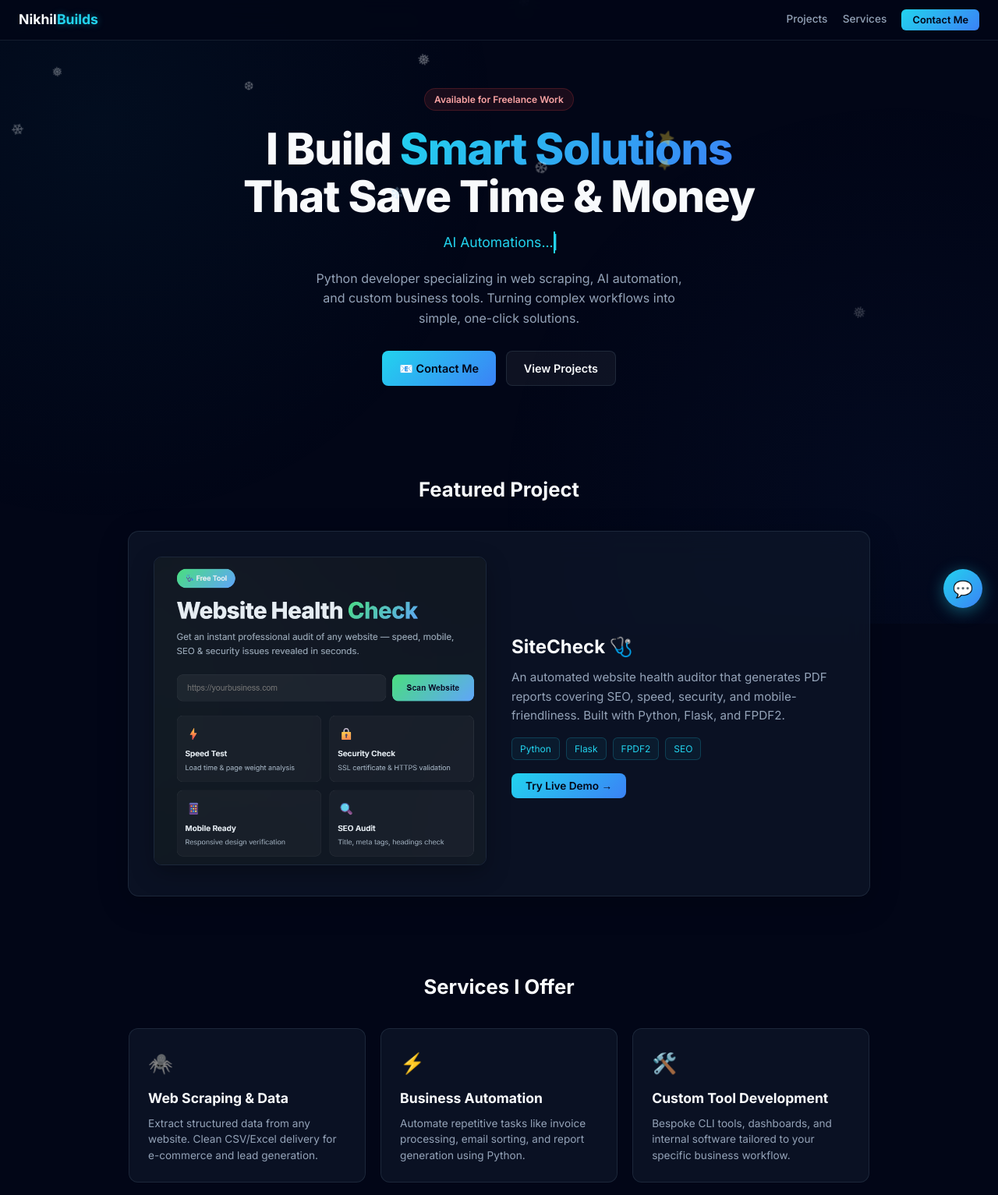
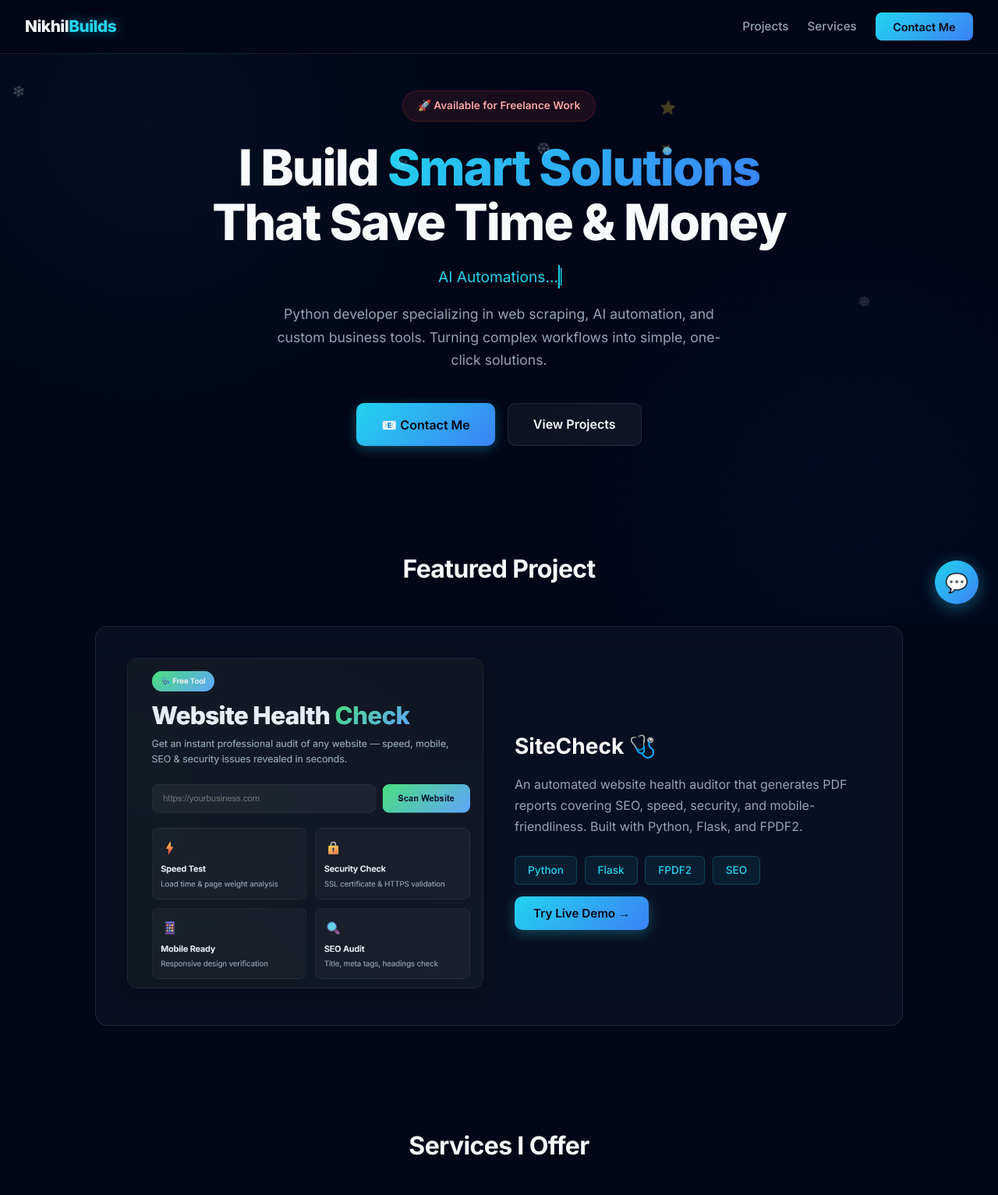
Before and after one commit to imnick009/nikhilbuilds-portfolio, a plain HTML site: page index.html in a window 1280 px wide. Shown: the top 1533 px of the page at 78% size. Drawn offline with Linux system fonts and the light colour scheme.

Commit message:
Update index.html

```diff
--- a/index.html
+++ b/index.html
@@ -10,8 +10,8 @@
     <style>
         :root {
             --bg: #020617;
-            --panel: rgba(15, 23, 42, 0.7);
-            --line: rgba(186, 230, 253, 0.1);
+            --panel: rgba(15, 23, 42, 0.6);
+            --line: rgba(148, 163, 184, 0.15);
             --text: #f8fafc;
             --muted: #94a3b8;
             --accent: #22d3ee;
@@ -21,147 +21,138 @@
         * { margin: 0; padding: 0; box-sizing: border-box; font-family: 'Inter', sans-serif; scroll-behavior: smooth; }
         body { background: var(--bg); color: var(--text); line-height: 1.6; overflow-x: hidden; position: relative; min-height: 100vh; }
 
+        /* Subtle Premium Background */
         body::before {
             content: ''; position: fixed; inset: 0;
-            background: radial-gradient(circle at 10% 20%, rgba(34, 211, 238, 0.04) 0%, transparent 40%),
-                        radial-gradient(circle at 90% 80%, rgba(59, 130, 246, 0.04) 0%, transparent 40%);
+            background: radial-gradient(circle at 15% 20%, rgba(34, 211, 238, 0.05) 0%, transparent 40%),
+                        radial-gradient(circle at 85% 80%, rgba(59, 130, 246, 0.05) 0%, transparent 40%);
             z-index: -1; pointer-events: none;
         }
 
-        /* Subtle Falling Animation */
+        /* Elegant Falling Animation (Background only) */
         .falling-item {
-            position: fixed; top: -50px; z-index: 0; /* Changed to 0 so it stays behind content */
+            position: fixed; top: -50px; z-index: 0;
             user-select: none; pointer-events: none;
             animation-name: fallSwing; animation-timing-function: linear;
         }
         @keyframes fallSwing {
             0% { transform: translateY(0) rotate(0deg) translateX(0); opacity: 0; }
-            10% { opacity: 0.4; } /* More subtle */
-            50% { transform: translateY(50vh) rotate(180deg) translateX(30px); }
-            100% { transform: translateY(110vh) rotate(360deg) translateX(-30px); opacity: 0; }
+            10% { opacity: 0.3; }
+            50% { transform: translateY(50vh) rotate(180deg) translateX(20px); }
+            100% { transform: translateY(110vh) rotate(360deg) translateX(-20px); opacity: 0; }
         }
 
-        /* Compact Header */
+        /* SLEEK HEADER */
         header {
             position: fixed; top: 0; left: 0; right: 0; z-index: 1000;
             background: rgba(2, 6, 23, 0.85); backdrop-filter: blur(12px);
-            border-bottom: 1px solid var(--line); padding: 0.7rem 1.5rem;
+            border-bottom: 1px solid var(--line); padding: 1rem 2rem;
             display: flex; justify-content: space-between; align-items: center;
         }
-        .logo { font-weight: 700; font-size: 1.1rem; text-decoration: none; color: var(--text); }
-        .logo span { color: var(--accent); text-shadow: 0 0 10px rgba(34, 211, 238, 0.4); }
-        nav { display: flex; gap: 1.2rem; align-items: center; }
-        nav a { color: var(--muted); text-decoration: none; font-size: 0.85rem; font-weight: 500; transition: color 0.2s; }
-        nav a:hover { color: var(--accent); }
+        .logo { font-weight: 800; font-size: 1.3rem; text-decoration: none; color: var(--text); letter-spacing: -0.5px; }
+        .logo span { color: var(--accent); text-shadow: 0 0 15px rgba(34, 211, 238, 0.5); }
+        nav { display: flex; gap: 1.5rem; align-items: center; }
+        nav a { color: var(--muted); text-decoration: none; font-size: 0.95rem; font-weight: 500; transition: color 0.2s; }
+        nav a:hover { color: var(--text); }
         .nav-btn {
-            background: var(--gradient); color: #020617; padding: 6px 14px;
-            border-radius: 6px; font-weight: 600; cursor: pointer; border: none;
-            font-size: 0.8rem; transition: all 0.3s;
+            background: var(--gradient); color: #020617; padding: 0.6rem 1.4rem;
+            border-radius: 8px; font-weight: 600; cursor: pointer; border: none;
+            font-size: 0.9rem; transition: all 0.3s;
         }
         .nav-btn:hover { transform: translateY(-1px); box-shadow: 0 4px 15px rgba(34, 211, 238, 0.4); }
 
-        /* Tighter Hero Section */
-        .hero { min-height: 70vh; display: flex; flex-direction: column; align-items: center; justify-content: center; text-align: center; padding: 5rem 1.5rem 2rem; }
-        .badge { background: rgba(239, 68, 68, 0.1); color: #fca5a5; padding: 4px 12px; border-radius: 99px; font-size: 0.75rem; font-weight: 600; margin-bottom: 1.2rem; border: 1px solid rgba(239, 68, 68, 0.2); }
-        h1 { font-size: clamp(2rem, 5vw, 3.5rem); font-weight: 800; letter-spacing: -0.02em; margin-bottom: 0.8rem; line-height: 1.1; }
+        /* BALANCED HERO SECTION */
+        .hero { min-height: 80vh; display: flex; flex-direction: column; align-items: center; justify-content: center; text-align: center; padding: 6rem 2rem 3rem; }
+        .badge { background: rgba(239, 68, 68, 0.1); color: #fca5a5; padding: 0.5rem 1.2rem; border-radius: 99px; font-size: 0.85rem; font-weight: 600; margin-bottom: 1.5rem; border: 1px solid rgba(239, 68, 68, 0.2); }
+        h1 { font-size: clamp(2.5rem, 6vw, 4rem); font-weight: 800; letter-spacing: -0.03em; margin-bottom: 1.2rem; line-height: 1.1; }
         h1 span { background: var(--gradient); -webkit-background-clip: text; -webkit-text-fill-color: transparent; }
 
-        .typing-container {
-            font-family: 'Fira Code', monospace;
-            font-size: 1.1rem;
-            color: var(--accent);
-            margin-bottom: 1.5rem;
-            height: 1.5rem;
-        }
+        .typing-container { font-family: 'Fira Code', monospace; font-size: 1.2rem; color: var(--accent); margin-bottom: 1.5rem; height: 1.5rem; }
         .cursor { display: inline-block; width: 2px; background-color: var(--accent); animation: blink 1s infinite; }
         @keyframes blink { 0%, 100% { opacity: 1; } 50% { opacity: 0; } }
 
-        .sub { color: var(--muted); font-size: 1rem; max-width: 500px; margin-bottom: 1.8rem; }
-        .cta-group { display: flex; gap: 0.8rem; flex-wrap: wrap; justify-content: center; }
-        .btn { padding: 10px 22px; border-radius: 8px; font-weight: 600; text-decoration: none; transition: all 0.3s; cursor: pointer; border: none; font-size: 0.9rem; }
-        .btn-primary { background: var(--gradient); color: #020617; }
-        .btn-primary:hover { transform: translateY(-2px); box-shadow: 0 8px 25px rgba(34, 211, 238, 0.3); }
+        .sub { color: var(--muted); font-size: 1.1rem; max-width: 600px; margin-bottom: 2.5rem; line-height: 1.7; }
+        .cta-group { display: flex; gap: 1rem; flex-wrap: wrap; justify-content: center; }
+        .btn { padding: 0.85rem 2rem; border-radius: 10px; font-weight: 600; text-decoration: none; transition: all 0.3s; cursor: pointer; border: none; font-size: 1rem; }
+        .btn-primary { background: var(--gradient); color: #020617; box-shadow: 0 4px 15px rgba(34, 211, 238, 0.3); }
+        .btn-primary:hover { transform: translateY(-2px); box-shadow: 0 8px 25px rgba(34, 211, 238, 0.5); }
         .btn-secondary { background: rgba(255, 255, 255, 0.05); color: var(--text); border: 1px solid var(--line); }
         .btn-secondary:hover { background: rgba(255, 255, 255, 0.1); border-color: var(--accent); }
 
-        /* Tighter Sections */
-        .section { padding: 3rem 1.5rem; max-width: 1000px; margin: 0 auto; }
-        .section-title { font-size: 1.6rem; font-weight: 700; margin-bottom: 2rem; text-align: center; }
+        /* PERFECTLY SPACED SECTIONS */
+        .section { padding: 4rem 2rem; max-width: 1100px; margin: 0 auto; }
+        .section-title { font-size: 2rem; font-weight: 700; margin-bottom: 3rem; text-align: center; letter-spacing: -0.02em; }
 
         .project-card {
-            background: var(--panel); backdrop-filter: blur(20px);
-            border: 1px solid var(--line); border-radius: 14px;
-            padding: 2rem; display: grid; grid-template-columns: 1fr 1fr; gap: 2rem; align-items: center;
-            box-shadow: 0 10px 40px rgba(0, 0, 0, 0.2);
-            transition: all 0.3s;
+            background: var(--panel); backdrop-filter: blur(16px);
+            border: 1px solid var(--line); border-radius: 16px;
+            padding: 2.5rem; display: grid; grid-template-columns: 1fr 1fr; gap: 2.5rem; align-items: center;
+            transition: all 0.3s ease;
         }
-        .project-card:hover { border-color: rgba(34, 211, 238, 0.3); box-shadow: 0 15px 50px rgba(34, 211, 238, 0.1); }
-        @media(max-width: 768px) { .project-card { grid-template-columns: 1fr; padding: 1.5rem; } }
+        .project-card:hover { border-color: rgba(34, 211, 238, 0.3); transform: translateY(-4px); box-shadow: 0 20px 40px rgba(0, 0, 0, 0.3); }
+        @media(max-width: 850px) { .project-card { grid-template-columns: 1fr; padding: 2rem; } }
 
-        .project-img img { width: 100%; border-radius: 10px; box-shadow: 0 10px 30px rgba(0, 0, 0, 0.3); border: 1px solid var(--line); }
-        .project-info h3 { font-size: 1.5rem; margin-bottom: 0.5rem; }
-        .project-info p { color: var(--muted); margin-bottom: 1rem; font-size: 0.95rem; }
-        .tags { display: flex; gap: 0.5rem; margin-bottom: 1.2rem; flex-wrap: wrap; }
-        .tag { background: rgba(34, 211, 238, 0.05); padding: 4px 10px; border-radius: 6px; font-size: 0.75rem; color: var(--accent); border: 1px solid rgba(34, 211, 238, 0.2); }
+        .project-img img { width: 100%; border-radius: 12px; box-shadow: 0 10px 30px rgba(0, 0, 0, 0.3); border: 1px solid var(--line); }
+        .project-info h3 { font-size: 1.75rem; margin-bottom: 0.8rem; font-weight: 700; }
+        .project-info p { color: var(--muted); margin-bottom: 1.5rem; font-size: 1rem; line-height: 1.7; }
+        .tags { display: flex; gap: 0.6rem; margin-bottom: 1.5rem; flex-wrap: wrap; }
+        .tag { background: rgba(34, 211, 238, 0.08); padding: 0.4rem 1rem; border-radius: 6px; font-size: 0.85rem; color: var(--accent); border: 1px solid rgba(34, 211, 238, 0.2); font-weight: 500; }
 
-        /* Perfect 6-Box Grid */
+        /* BALANCED 6-BOX GRID */
         .services-grid {
-            display: grid;
-            grid-template-columns: repeat(3, 1fr);
-            gap: 1.2rem;
-            justify-content: center;
-            max-width: 950px;
-            margin: 0 auto;
+            display: grid; grid-template-columns: repeat(3, 1fr); gap: 1.5rem; justify-content: center; max-width: 1100px; margin: 0 auto;
         }
-        @media(max-width: 900px) { .services-grid { grid-template-columns: repeat(2, 1fr); } }
-        @media(max-width: 600px) { .services-grid { grid-template-columns: 1fr; } }
+        @media(max-width: 950px) { .services-grid { grid-template-columns: repeat(2, 1fr); } }
+        @media(max-width: 650px) { .services-grid { grid-template-columns: 1fr; } }
 
         .service-card {
-            background: var(--panel); backdrop-filter: blur(20px);
-            border: 1px solid var(--line); border-radius: 12px;
-            padding: 1.5rem; transition: all 0.3s; height: 100%;
+            background: var(--panel); backdrop-filter: blur(16px);
+            border: 1px solid var(--line); border-radius: 14px;
+            padding: 2rem; transition: all 0.3s ease; height: 100%;
         }
-        .service-card:hover { transform: translateY(-3px); border-color: rgba(34, 211, 238, 0.3); background: rgba(34, 211, 238, 0.03); }
-        .service-icon { font-size: 1.6rem; margin-bottom: 0.6rem; }
-        .service-card h3 { font-size: 1.1rem; margin-bottom: 0.5rem; }
-        .service-card p { color: var(--muted); font-size: 0.85rem; line-height: 1.5; }
+        .service-card:hover { transform: translateY(-4px); border-color: rgba(34, 211, 238, 0.3); background: rgba(34, 211, 238, 0.05); }
+        .service-icon { font-size: 2rem; margin-bottom: 1rem; }
+        .service-card h3 { font-size: 1.2rem; margin-bottom: 0.7rem; font-weight: 600; }
+        .service-card p { color: var(--muted); font-size: 0.95rem; line-height: 1.6; }
 
-        /* Process Section */
-        .process-grid { display: grid; grid-template-columns: repeat(3, 1fr); gap: 1.5rem; text-align: center; max-width: 850px; margin: 0 auto; }
-        @media(max-width: 768px) { .process-grid { grid-template-columns: 1fr; gap: 1rem; } }
-        .process-step { padding: 1.5rem; background: var(--panel); border-radius: 12px; border: 1px solid var(--line); }
-        .step-num { font-size: 2rem; font-weight: 800; color: var(--accent); opacity: 0.4; margin-bottom: 0.5rem; }
-        .process-step h3 { margin-bottom: 0.4rem; font-size: 1.1rem; }
-        .process-step p { color: var(--muted); font-size: 0.85rem; }
+        /* PROCESS SECTION */
+        .process-grid { display: grid; grid-template-columns: repeat(3, 1fr); gap: 2rem; text-align: center; max-width: 950px; margin: 0 auto; }
+        @media(max-width: 800px) { .process-grid { grid-template-columns: 1fr; gap: 1.5rem; } }
+        .process-step { padding: 2rem; background: var(--panel); border-radius: 14px; border: 1px solid var(--line); transition: all 0.3s; }
+        .process-step:hover { border-color: rgba(34, 211, 238, 0.3); transform: translateY(-3px); }
+        .step-num { font-size: 2.5rem; font-weight: 800; color: var(--accent); opacity: 0.4; margin-bottom: 0.8rem; }
+        .process-step h3 { margin-bottom: 0.5rem; font-size: 1.2rem; font-weight: 600; }
+        .process-step p { color: var(--muted); font-size: 0.95rem; line-height: 1.6; }
 
-        /* Clean Footer (No massive padding) */
-        footer { text-align: center; padding: 2rem 1.5rem 5rem; border-top: 1px solid var(--line); color: var(--muted); margin-top: 1rem; }
-        .social-links { display: flex; justify-content: center; gap: 1.2rem; margin-bottom: 1rem; align-items: center; flex-wrap: wrap; }
-        .social-links a { color: var(--text); text-decoration: none; font-weight: 500; transition: color 0.2s; font-size: 0.9rem; }
+        /* CLEAN FOOTER */
+        footer { text-align: center; padding: 3rem 2rem 5rem; border-top: 1px solid var(--line); color: var(--muted); margin-top: 2rem; }
+        .social-links { display: flex; justify-content: center; gap: 1.5rem; margin-bottom: 1.5rem; align-items: center; flex-wrap: wrap; }
+        .social-links a { color: var(--text); text-decoration: none; font-weight: 500; transition: color 0.2s; font-size: 0.95rem; }
         .social-links a:hover { color: var(--accent); }
-        .email-copy-btn { background: transparent; border: 1px solid var(--line); color: var(--text); padding: 6px 14px; border-radius: 6px; cursor: pointer; font-size: 0.8rem; transition: all 0.3s; font-weight: 500; }
-        .email-copy-btn:hover { border-color: var(--accent); color: var(--accent); }
-        footer p { font-size: 0.8rem; }
+        .email-copy-btn { background: transparent; border: 1px solid var(--line); color: var(--text); padding: 0.6rem 1.2rem; border-radius: 8px; cursor: pointer; font-size: 0.9rem; transition: all 0.3s; font-weight: 500; }
+        .email-copy-btn:hover { border-color: var(--accent); color: var(--accent); background: rgba(34, 211, 238, 0.05); }
+        footer p { font-size: 0.9rem; }
 
-        /* Toast */
-        .toast { position: fixed; bottom: 100px; left: 50%; transform: translateX(-50%) translateY(100px); background: var(--gradient); color: #020617; padding: 10px 20px; border-radius: 8px; font-weight: 700; font-size: 0.85rem; box-shadow: 0 8px 32px rgba(34, 211, 238, 0.4); transition: transform .3s ease; z-index: 9999; opacity: 0; pointer-events: none; }
+        /* TOAST */
+        .toast { position: fixed; bottom: 100px; left: 50%; transform: translateX(-50%) translateY(100px); background: var(--gradient); color: #020617; padding: 0.8rem 1.8rem; border-radius: 10px; font-weight: 700; font-size: 0.95rem; box-shadow: 0 8px 32px rgba(34, 211, 238, 0.4); transition: transform .3s ease; z-index: 9999; opacity: 0; pointer-events: none; }
         .toast.show { transform: translateX(-50%) translateY(0); opacity: 1; }
 
-        /* AI Chat Widget */
-        .ai-widget { position: fixed; bottom: 20px; right: 20px; z-index: 1000; }
-        .ai-btn { width: 50px; height: 50px; border-radius: 50%; background: var(--gradient); border: none; cursor: pointer; box-shadow: 0 4px 20px rgba(34, 211, 238, 0.4); display: flex; align-items: center; justify-content: center; font-size: 1.3rem; transition: transform 0.3s; }
+        /* AI CHAT WIDGET (Compact & Clean) */
+        .ai-widget { position: fixed; bottom: 25px; right: 25px; z-index: 1000; }
+        .ai-btn { width: 56px; height: 56px; border-radius: 50%; background: var(--gradient); border: none; cursor: pointer; box-shadow: 0 4px 20px rgba(34, 211, 238, 0.4); display: flex; align-items: center; justify-content: center; font-size: 1.5rem; transition: transform 0.3s; }
         .ai-btn:hover { transform: scale(1.1); }
-        .ai-chat-box { position: absolute; bottom: 65px; right: 0; width: 280px; background: rgba(15, 23, 42, 0.95); backdrop-filter: blur(20px); border: 1px solid var(--line); border-radius: 12px; padding: 1.2rem; display: none; box-shadow: 0 10px 40px rgba(0, 0, 0, 0.5); }
+        .ai-chat-box { position: absolute; bottom: 70px; right: 0; width: 300px; background: rgba(15, 23, 42, 0.95); backdrop-filter: blur(20px); border: 1px solid var(--line); border-radius: 14px; padding: 1.5rem; display: none; box-shadow: 0 15px 40px rgba(0, 0, 0, 0.5); }
         .ai-chat-box.active { display: block; animation: slideUp 0.3s ease; }
-        @keyframes slideUp { from { opacity: 0; transform: translateY(10px); } to { opacity: 1; transform: translateY(0); } }
-        .chat-header { display: flex; align-items: center; gap: 8px; margin-bottom: 0.8rem; border-bottom: 1px solid var(--line); padding-bottom: 8px; }
-        .chat-avatar { width: 28px; height: 28px; background: var(--gradient); border-radius: 50%; display: flex; align-items: center; justify-content: center; font-size: 0.8rem; }
-        .chat-header h4 { font-size: 0.85rem; }
-        .chat-header span { font-size: 0.65rem; color: var(--accent); }
-        .chat-body { font-size: 0.8rem; color: var(--muted); line-height: 1.5; }
-        .chat-input { margin-top: 0.8rem; display: flex; gap: 5px; }
-        .chat-input input { flex: 1; background: rgba(255, 255, 255, 0.05); border: 1px solid var(--line); border-radius: 6px; padding: 6px 8px; color: var(--text); font-size: 0.75rem; outline: none; }
-        .chat-input button { background: var(--accent); color: #020617; border: none; border-radius: 6px; padding: 0 10px; cursor: pointer; font-weight: 600; font-size: 0.75rem; }
+        @keyframes slideUp { from { opacity: 0; transform: translateY(15px); } to { opacity: 1; transform: translateY(0); } }
+        .chat-header { display: flex; align-items: center; gap: 10px; margin-bottom: 1rem; border-bottom: 1px solid var(--line); padding-bottom: 0.8rem; }
+        .chat-avatar { width: 36px; height: 36px; background: var(--gradient); border-radius: 50%; display: flex; align-items: center; justify-content: center; font-size: 1.1rem; }
+        .chat-header h4 { font-size: 0.95rem; font-weight: 600; }
+        .chat-header span { font-size: 0.75rem; color: var(--accent); }
+        .chat-body { font-size: 0.9rem; color: var(--muted); line-height: 1.6; }
+        .chat-input { margin-top: 1rem; display: flex; gap: 6px; }
+        .chat-input input { flex: 1; background: rgba(255, 255, 255, 0.05); border: 1px solid var(--line); border-radius: 8px; padding: 0.7rem; color: var(--text); font-size: 0.85rem; outline: none; }
+        .chat-input input:focus { border-color: var(--accent); }
+        .chat-input button { background: var(--accent); color: #020617; border: none; border-radius: 8px; padding: 0 1rem; cursor: pointer; font-weight: 600; font-size: 0.85rem; }
     </style>
 </head>
 <body>
@@ -176,7 +167,7 @@
     </header>
 
     <section class="hero">
-        <div class="badge"> Available for Freelance Work</div>
+        <div class="badge">🚀 Available for Freelance Work</div>
         <h1>I Build <span>Smart Solutions</span><br>That Save Time & Money</h1>
         <div class="typing-container">
             <span id="typing-text"></span><span class="cursor">|</span>
@@ -198,9 +189,12 @@
                 <h3>SiteCheck 🩺</h3>
                 <p>An automated website health auditor that generates PDF reports covering SEO, speed, security, and mobile-friendliness. Built with Python, Flask, and FPDF2.</p>
                 <div class="tags">
-                    <span class="tag">Python</span><span class="tag">Flask</span><span class="tag">FPDF2</span><span class="tag">SEO</span>
+                    <span class="tag">Python</span>
+                    <span class="tag">Flask</span>
+                    <span class="tag">FPDF2</span>
+                    <span class="tag">SEO</span>
                 </div>
-                <a href="https://sitecheck.nikhilbuilds.com" target="_blank" class="btn btn-primary" style="padding: 8px 18px; font-size: 0.85rem;">Try Live Demo →</a>
+                <a href="https://sitecheck.nikhilbuilds.com" target="_blank" class="btn btn-primary" style="padding: 0.75rem 1.5rem; font-size: 0.95rem;">Try Live Demo →</a>
             </div>
         </div>
     </section>
@@ -309,10 +303,7 @@
         }
 
         const texts = ["Web Scrapers...", "AI Automations...", "Custom Dashboards...", "Smart Chatbots..."];
-        let count = 0;
-        let index = 0;
-        let currentText = "";
-        let letter = "";
+        let count = 0, index = 0, currentText = "", letter = "";
 
         (function type() {
             if (count === texts.length) { count = 0; }
@@ -320,12 +311,8 @@
             letter = currentText.slice(0, ++index);
             document.getElementById('typing-text').textContent = letter;
             if (letter.length === currentText.length) {
-                count++;
-                index = 0;
-                setTimeout(type, 2000);
-            } else {
-                setTimeout(type, 80);
-            }
+                count++; index = 0; setTimeout(type, 2000);
+            } else { setTimeout(type, 80); }
         }());
 
         function createFallingItem() {
@@ -338,11 +325,11 @@
             item.style.left = Math.random() * 100 + 'vw';
             item.style.animationDuration = (Math.random() * 7 + 8) + 's';
             item.style.fontSize = (Math.random() * 10 + 12) + 'px';
-            item.style.opacity = Math.random() * 0.3 + 0.2; // More subtle
+            item.style.opacity = Math.random() * 0.3 + 0.15; // Very subtle
             document.body.appendChild(item);
             setTimeout(() => { item.remove(); }, 15000);
         }
-        setInterval(createFallingItem, 400); // Less dense, more elegant
+        setInterval(createFallingItem, 500); // Less dense, more elegant
     </script>
 </body>
 </html>
```
